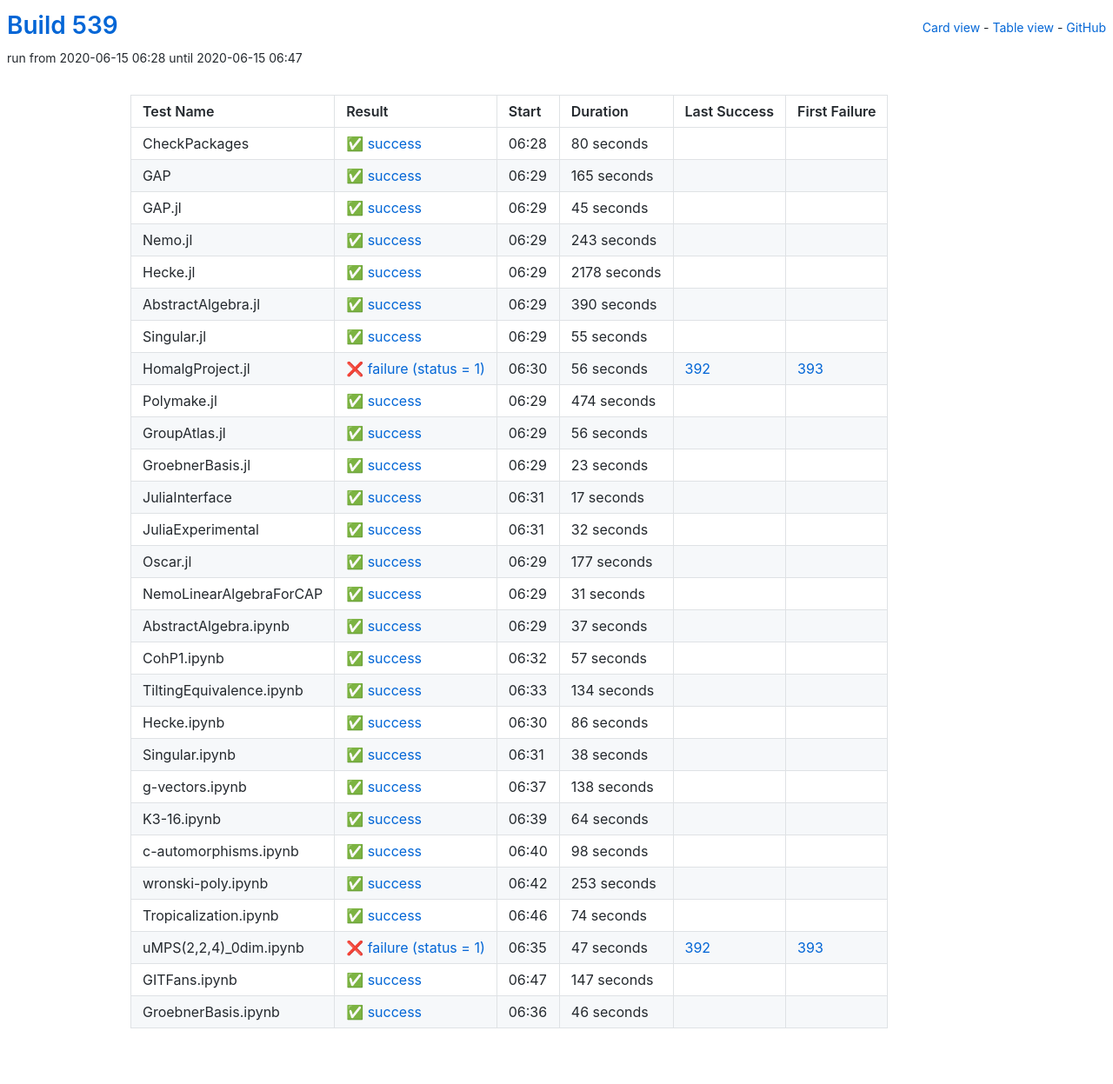
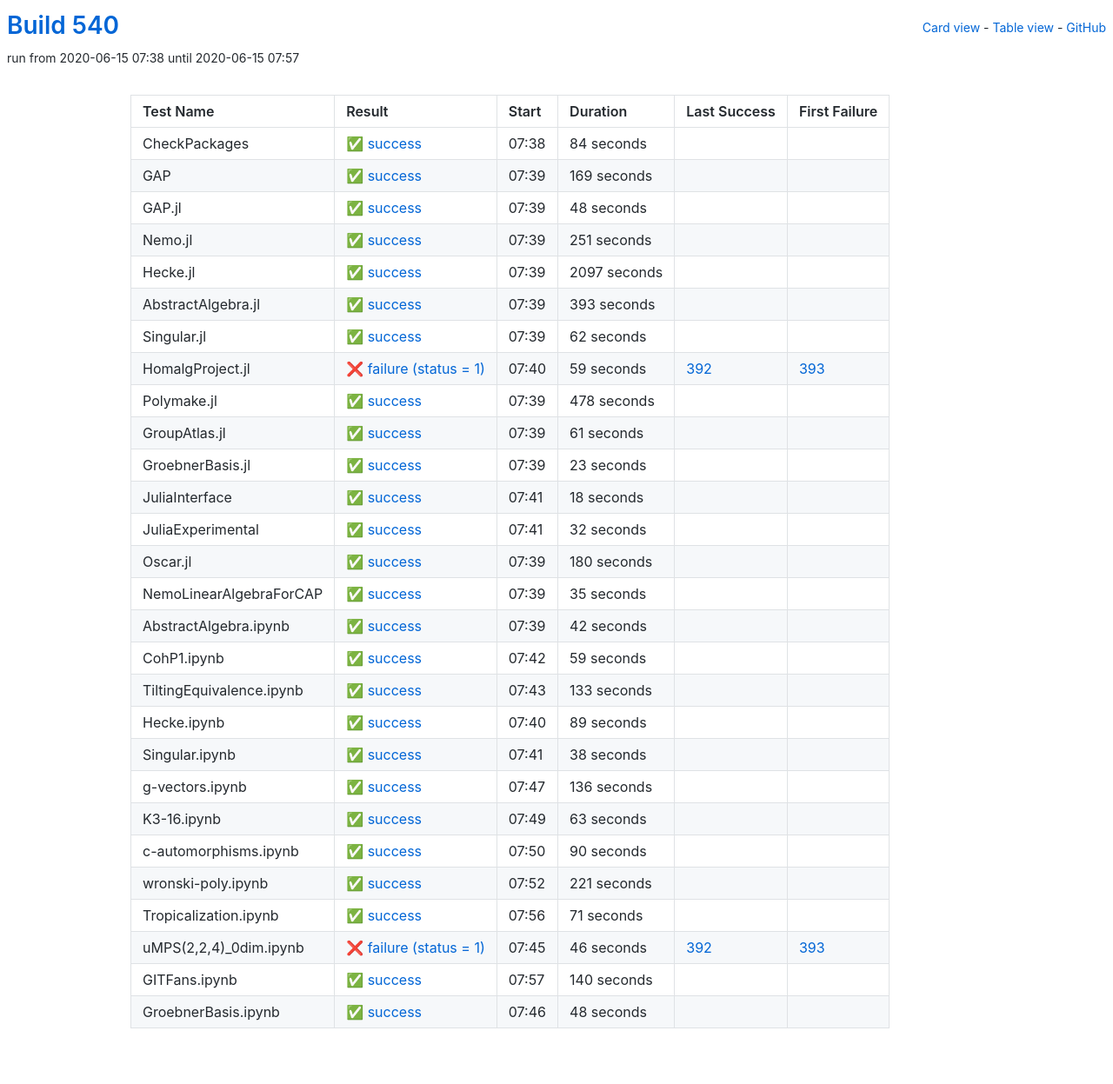
Before and after one commit to oscar-system/oscar-ci-status-1.4, a Jekyll site: the page built from table.html, in a window 1280 px wide. Shown: the whole page at 87% size. Built offline with Jekyll 4.4.1, drawn with Linux system fonts in a browser that asks for light colours.

Commit message:
Build #540

```diff
--- a/_data/ci.yml
+++ b/_data/ci.yml
@@ -1,6 +1,6 @@
 ---
-build: 539
-build_url: https://oscarci.mathematik.uni-kl.de/job/oscar-julia-1.4/539/
+build: 540
+build_url: https://oscarci.mathematik.uni-kl.de/job/oscar-julia-1.4/540/
 job: oscar-julia-1.4
 organization: oscar-system
 repo: oscar-ci-status-1.4
@@ -8,128 +8,128 @@ repourl: https://github.com/oscar-system/oscar-ci-status-1.4
 tests:
 - name: CheckPackages
   id: checkpackages
-  log: https://oscarci.mathematik.uni-kl.de/job/oscar-julia-1.4/539/artifact/logs/build-539/CheckPackages.log
-  start: 2020-06-15 06:28
+  log: https://oscarci.mathematik.uni-kl.de/job/oscar-julia-1.4/540/artifact/logs/build-540/CheckPackages.log
+  start: 2020-06-15 07:38
   success: true
   exitcode: 0
   status: success
-  duration: 80
+  duration: 84
   last_success: false
   last_success_url:
   first_failure: false
   first_failure_url:
 - name: GAP
   id: gap
-  log: https://oscarci.mathematik.uni-kl.de/job/oscar-julia-1.4/539/artifact/logs/build-539/GAP.log
-  start: 2020-06-15 06:29
+  log: https://oscarci.mathematik.uni-kl.de/job/oscar-julia-1.4/540/artifact/logs/build-540/GAP.log
+  start: 2020-06-15 07:39
   success: true
   exitcode: 0
   status: success
-  duration: 165
+  duration: 169
   last_success: false
   last_success_url:
   first_failure: false
   first_failure_url:
 - name: GAP.jl
   id: gap-jl
-  log: https://oscarci.mathematik.uni-kl.de/job/oscar-julia-1.4/539/artifact/logs/build-539/GAP.jl.log
-  start: 2020-06-15 06:29
+  log: https://oscarci.mathematik.uni-kl.de/job/oscar-julia-1.4/540/artifact/logs/build-540/GAP.jl.log
+  start: 2020-06-15 07:39
   success: true
   exitcode: 0
   status: success
-  duration: 45
+  duration: 48
   last_success: false
   last_success_url:
   first_failure: false
   first_failure_url:
 - name: Nemo.jl
   id: nemo-jl
-  log: https://oscarci.mathematik.uni-kl.de/job/oscar-julia-1.4/539/artifact/logs/build-539/Nemo.jl.log
-  start: 2020-06-15 06:29
+  log: https://oscarci.mathematik.uni-kl.de/job/oscar-julia-1.4/540/artifact/logs/build-540/Nemo.jl.log
+  start: 2020-06-15 07:39
   success: true
   exitcode: 0
   status: success
-  duration: 243
+  duration: 251
   last_success: false
   last_success_url:
   first_failure: false
   first_failure_url:
 - name: Hecke.jl
   id: hecke-jl
-  log: https://oscarci.mathematik.uni-kl.de/job/oscar-julia-1.4/539/artifact/logs/build-539/Hecke.jl.log
-  start: 2020-06-15 06:29
+  log: https://oscarci.mathematik.uni-kl.de/job/oscar-julia-1.4/540/artifact/logs/build-540/Hecke.jl.log
+  start: 2020-06-15 07:39
   success: true
   exitcode: 0
   status: success
-  duration: 2178
+  duration: 2097
   last_success: false
   last_success_url:
   first_failure: false
   first_failure_url:
 - name: AbstractAlgebra.jl
   id: abstractalgebra-jl
-  log: https://oscarci.mathematik.uni-kl.de/job/oscar-julia-1.4/539/artifact/logs/build-539/AbstractAlgebra.jl.log
-  start: 2020-06-15 06:29
+  log: https://oscarci.mathematik.uni-kl.de/job/oscar-julia-1.4/540/artifact/logs/build-540/AbstractAlgebra.jl.log
+  start: 2020-06-15 07:39
   success: true
   exitcode: 0
   status: success
-  duration: 390
+  duration: 393
   last_success: false
   last_success_url:
   first_failure: false
   first_failure_url:
 - name: Singular.jl
   id: singular-jl
-  log: https://oscarci.mathematik.uni-kl.de/job/oscar-julia-1.4/539/artifact/logs/build-539/Singular.jl.log
-  start: 2020-06-15 06:29
+  log: https://oscarci.mathematik.uni-kl.de/job/oscar-julia-1.4/540/artifact/logs/build-540/Singular.jl.log
+  start: 2020-06-15 07:39
   success: true
   exitcode: 0
   status: success
-  duration: 55
+  duration: 62
   last_success: false
   last_success_url:
   first_failure: false
   first_failure_url:
 - name: HomalgProject.jl
   id: homalgproject-jl
-  log: https://oscarci.mathematik.uni-kl.de/job/oscar-julia-1.4/539/artifact/logs/build-539/HomalgProject.jl.log
-  start: 2020-06-15 06:30
+  log: https://oscarci.mathematik.uni-kl.de/job/oscar-julia-1.4/540/artifact/logs/build-540/HomalgProject.jl.log
+  start: 2020-06-15 07:40
   success: false
   exitcode: 1
   status: failure
-  duration: 56
+  duration: 59
   last_success: 392
   last_success_url: https://oscarci.mathematik.uni-kl.de/job/oscar-julia-1.4/392/
   first_failure: 393
   first_failure_url: https://oscarci.mathematik.uni-kl.de/job/oscar-julia-1.4/393/
 - name: Polymake.jl
   id: polymake-jl
-  log: https://oscarci.mathematik.uni-kl.de/job/oscar-julia-1.4/539/artifact/logs/build-539/Polymake.jl.log
-  start: 2020-06-15 06:29
+  log: https://oscarci.mathematik.uni-kl.de/job/oscar-julia-1.4/540/artifact/logs/build-540/Polymake.jl.log
+  start: 2020-06-15 07:39
   success: true
   exitcode: 0
   status: success
-  duration: 474
+  duration: 478
   last_success: false
   last_success_url:
   first_failure: false
   first_failure_url:
 - name: GroupAtlas.jl
   id: groupatlas-jl
-  log: https://oscarci.mathematik.uni-kl.de/job/oscar-julia-1.4/539/artifact/logs/build-539/GroupAtlas.jl.log
-  start: 2020-06-15 06:29
+  log: https://oscarci.mathematik.uni-kl.de/job/oscar-julia-1.4/540/artifact/logs/build-540/GroupAtlas.jl.log
+  start: 2020-06-15 07:39
   success: true
   exitcode: 0
   status: success
-  duration: 56
+  duration: 61
   last_success: false
   last_success_url:
   first_failure: false
   first_failure_url:
 - name: GroebnerBasis.jl
   id: groebnerbasis-jl
-  log: https://oscarci.mathematik.uni-kl.de/job/oscar-julia-1.4/539/artifact/logs/build-539/GroebnerBasis.jl.log
-  start: 2020-06-15 06:29
+  log: https://oscarci.mathematik.uni-kl.de/job/oscar-julia-1.4/540/artifact/logs/build-540/GroebnerBasis.jl.log
+  start: 2020-06-15 07:39
   success: true
   exitcode: 0
   status: success
@@ -140,20 +140,20 @@ tests:
   first_failure_url:
 - name: JuliaInterface
   id: juliainterface
-  log: https://oscarci.mathematik.uni-kl.de/job/oscar-julia-1.4/539/artifact/logs/build-539/JuliaInterface.log
-  start: 2020-06-15 06:31
+  log: https://oscarci.mathematik.uni-kl.de/job/oscar-julia-1.4/540/artifact/logs/build-540/JuliaInterface.log
+  start: 2020-06-15 07:41
   success: true
   exitcode: 0
   status: success
-  duration: 17
+  duration: 18
   last_success: false
   last_success_url:
   first_failure: false
   first_failure_url:
 - name: JuliaExperimental
   id: juliaexperimental
-  log: https://oscarci.mathematik.uni-kl.de/job/oscar-julia-1.4/539/artifact/logs/build-539/JuliaExperimental.log
-  start: 2020-06-15 06:31
+  log: https://oscarci.mathematik.uni-kl.de/job/oscar-julia-1.4/540/artifact/logs/build-540/JuliaExperimental.log
+  start: 2020-06-15 07:41
   success: true
   exitcode: 0
   status: success
@@ -164,80 +164,80 @@ tests:
   first_failure_url:
 - name: Oscar.jl
   id: oscar-jl
-  log: https://oscarci.mathematik.uni-kl.de/job/oscar-julia-1.4/539/artifact/logs/build-539/Oscar.jl.log
-  start: 2020-06-15 06:29
+  log: https://oscarci.mathematik.uni-kl.de/job/oscar-julia-1.4/540/artifact/logs/build-540/Oscar.jl.log
+  start: 2020-06-15 07:39
   success: true
   exitcode: 0
   status: success
-  duration: 177
+  duration: 180
   last_success: false
   last_success_url:
   first_failure: false
   first_failure_url:
 - name: NemoLinearAlgebraForCAP
   id: nemolinearalgebraforcap
-  log: https://oscarci.mathematik.uni-kl.de/job/oscar-julia-1.4/539/artifact/logs/build-539/NemoLinearAlgebraForCAP.log
-  start: 2020-06-15 06:29
+  log: https://oscarci.mathematik.uni-kl.de/job/oscar-julia-1.4/540/artifact/logs/build-540/NemoLinearAlgebraForCAP.log
+  start: 2020-06-15 07:39
   success: true
   exitcode: 0
   status: success
-  duration: 31
+  duration: 35
   last_success: false
   last_success_url:
   first_failure: false
   first_failure_url:
 - name: AbstractAlgebra.ipynb
   id: abstractalgebra-ipynb
-  log: https://oscarci.mathematik.uni-kl.de/job/oscar-julia-1.4/539/artifact/logs/build-539/AbstractAlgebra.ipynb.log
-  start: 2020-06-15 06:29
+  log: https://oscarci.mathematik.uni-kl.de/job/oscar-julia-1.4/540/artifact/logs/build-540/AbstractAlgebra.ipynb.log
+  start: 2020-06-15 07:39
   success: true
   exitcode: 0
   status: success
-  duration: 37
+  duration: 42
   last_success: false
   last_success_url:
   first_failure: false
   first_failure_url:
 - name: CohP1.ipynb
   id: cohp1-ipynb
-  log: https://oscarci.mathematik.uni-kl.de/job/oscar-julia-1.4/539/artifact/logs/build-539/CohP1.ipynb.log
-  start: 2020-06-15 06:32
+  log: https://oscarci.mathematik.uni-kl.de/job/oscar-julia-1.4/540/artifact/logs/build-540/CohP1.ipynb.log
+  start: 2020-06-15 07:42
   success: true
   exitcode: 0
   status: success
-  duration: 57
+  duration: 59
   last_success: false
   last_success_url:
   first_failure: false
   first_failure_url:
 - name: TiltingEquivalence.ipynb
   id: tiltingequivalence-ipynb
-  log: https://oscarci.mathematik.uni-kl.de/job/oscar-julia-1.4/539/artifact/logs/build-539/TiltingEquivalence.ipynb.log
-  start: 2020-06-15 06:33
+  log: https://oscarci.mathematik.uni-kl.de/job/oscar-julia-1.4/540/artifact/logs/build-540/TiltingEquivalence.ipynb.log
+  start: 2020-06-15 07:43
   success: true
   exitcode: 0
   status: success
-  duration: 134
+  duration: 133
   last_success: false
   last_success_url:
   first_failure: false
   first_failure_url:
 - name: Hecke.ipynb
   id: hecke-ipynb
-  log: https://oscarci.mathematik.uni-kl.de/job/oscar-julia-1.4/539/artifact/logs/build-539/Hecke.ipynb.log
-  start: 2020-06-15 06:30
+  log: https://oscarci.mathematik.uni-kl.de/job/oscar-julia-1.4/540/artifact/logs/build-540/Hecke.ipynb.log
+  start: 2020-06-15 07:40
   success: true
   exitcode: 0
   status: success
-  duration: 86
+  duration: 89
   last_success: false
   last_success_url:
   first_failure: false
   first_failure_url:
 - name: Singular.ipynb
   id: singular-ipynb
-  log: https://oscarci.mathematik.uni-kl.de/job/oscar-julia-1.4/539/artifact/logs/build-539/Singular.ipynb.log
-  start: 2020-06-15 06:31
+  log: https://oscarci.mathematik.uni-kl.de/job/oscar-julia-1.4/540/artifact/logs/build-540/Singular.ipynb.log
+  start: 2020-06-15 07:41
   success: true
   exitcode: 0
   status: success
@@ -248,96 +248,96 @@ tests:
   first_failure_url:
 - name: g-vectors.ipynb
   id: g-vectors-ipynb
-  log: https://oscarci.mathematik.uni-kl.de/job/oscar-julia-1.4/539/artifact/logs/build-539/g-vectors.ipynb.log
-  start: 2020-06-15 06:37
+  log: https://oscarci.mathematik.uni-kl.de/job/oscar-julia-1.4/540/artifact/logs/build-540/g-vectors.ipynb.log
+  start: 2020-06-15 07:47
   success: true
   exitcode: 0
   status: success
-  duration: 138
+  duration: 136
   last_success: false
   last_success_url:
   first_failure: false
   first_failure_url:
 - name: K3-16.ipynb
   id: k3-16-ipynb
-  log: https://oscarci.mathematik.uni-kl.de/job/oscar-julia-1.4/539/artifact/logs/build-539/K3-16.ipynb.log
-  start: 2020-06-15 06:39
+  log: https://oscarci.mathematik.uni-kl.de/job/oscar-julia-1.4/540/artifact/logs/build-540/K3-16.ipynb.log
+  start: 2020-06-15 07:49
   success: true
   exitcode: 0
   status: success
-  duration: 64
+  duration: 63
   last_success: false
   last_success_url:
   first_failure: false
   first_failure_url:
 - name: c-automorphisms.ipynb
   id: c-automorphisms-ipynb
-  log: https://oscarci.mathematik.uni-kl.de/job/oscar-julia-1.4/539/artifact/logs/build-539/c-automorphisms.ipynb.log
-  start: 2020-06-15 06:40
+  log: https://oscarci.mathematik.uni-kl.de/job/oscar-julia-1.4/540/artifact/logs/build-540/c-automorphisms.ipynb.log
+  start: 2020-06-15 07:50
   success: true
   exitcode: 0
   status: success
-  duration: 98
+  duration: 90
   last_success: false
   last_success_url:
   first_failure: false
   first_failure_url:
 - name: wronski-poly.ipynb
   id: wronski-poly-ipynb
-  log: https://oscarci.mathematik.uni-kl.de/job/oscar-julia-1.4/539/artifact/logs/build-539/wronski-poly.ipynb.log
-  start: 2020-06-15 06:42
+  log: https://oscarci.mathematik.uni-kl.de/job/oscar-julia-1.4/540/artifact/logs/build-540/wronski-poly.ipynb.log
+  start: 2020-06-15 07:52
   success: true
   exitcode: 0
   status: success
-  duration: 253
+  duration: 221
   last_success: false
   last_success_url:
   first_failure: false
   first_failure_url:
 - name: Tropicalization.ipynb
   id: tropicalization-ipynb
-  log: https://oscarci.mathematik.uni-kl.de/job/oscar-julia-1.4/539/artifact/logs/build-539/Tropicalization.ipynb.log
-  start: 2020-06-15 06:46
+  log: https://oscarci.mathematik.uni-kl.de/job/oscar-julia-1.4/540/artifact/logs/build-540/Tropicalization.ipynb.log
+  start: 2020-06-15 07:56
   success: true
   exitcode: 0
   status: success
-  duration: 74
+  duration: 71
   last_success: false
   last_success_url:
   first_failure: false
   first_failure_url:
 - name: uMPS(2,2,4)_0dim.ipynb
   id: umps-2-2-4-0dim-ipynb
-  log: https://oscarci.mathematik.uni-kl.de/job/oscar-julia-1.4/539/artifact/logs/build-539/uMPS-2-2-4-_0dim.ipynb.log
-  start: 2020-06-15 06:35
+  log: https://oscarci.mathematik.uni-kl.de/job/oscar-julia-1.4/540/artifact/logs/build-540/uMPS-2-2-4-_0dim.ipynb.log
+  start: 2020-06-15 07:45
   success: false
   exitcode: 1
   status: failure
-  duration: 47
+  duration: 46
   last_success: 392
   last_success_url: https://oscarci.mathematik.uni-kl.de/job/oscar-julia-1.4/392/
   first_failure: 393
   first_failure_url: https://oscarci.mathematik.uni-kl.de/job/oscar-julia-1.4/393/
 - name: GITFans.ipynb
   id: gitfans-ipynb
-  log: https://oscarci.mathematik.uni-kl.de/job/oscar-julia-1.4/539/artifact/logs/build-539/GITFans.ipynb.log
-  start: 2020-06-15 06:47
+  log: https://oscarci.mathematik.uni-kl.de/job/oscar-julia-1.4/540/artifact/logs/build-540/GITFans.ipynb.log
+  start: 2020-06-15 07:57
   success: true
   exitcode: 0
   status: success
-  duration: 147
+  duration: 140
   last_success: false
   last_success_url:
   first_failure: false
   first_failure_url:
 - name: GroebnerBasis.ipynb
   id: groebnerbasis-ipynb
-  log: https://oscarci.mathematik.uni-kl.de/job/oscar-julia-1.4/539/artifact/logs/build-539/GroebnerBasis.ipynb.log
-  start: 2020-06-15 06:36
+  log: https://oscarci.mathematik.uni-kl.de/job/oscar-julia-1.4/540/artifact/logs/build-540/GroebnerBasis.ipynb.log
+  start: 2020-06-15 07:46
   success: true
   exitcode: 0
   status: success
-  duration: 46
+  duration: 48
   last_success: false
   last_success_url:
   first_failure: false
```
Also changed, not shown: README.md.
